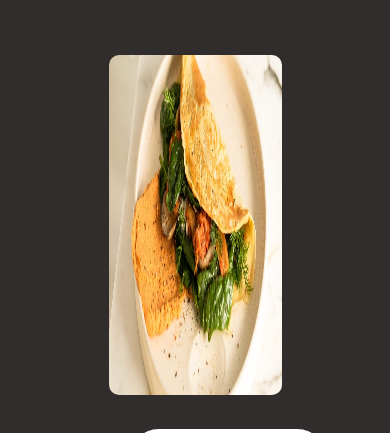
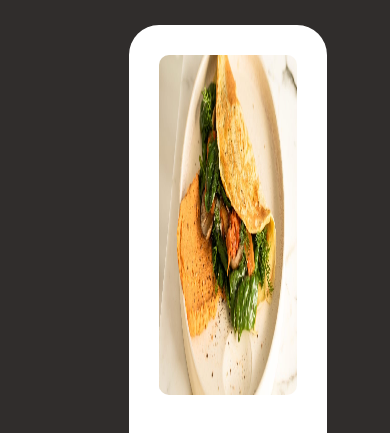
Before and after one commit to Erinayo0000/Recipe-page, a plain HTML site: page recipe-page-main/index.html in a window 390 px wide. Shown: the top 433 px of the page. Drawn offline with Linux system fonts and the light colour scheme; a web font is replaced by a local one.

Commit message:
still trying to figure out the media query

```diff
--- a/recipe-page-main/index.html
+++ b/recipe-page-main/index.html
@@ -13,7 +13,7 @@
 
 </head>
 <body>
-  <div class="hidden-image"> <img src="./assets/images/image-omelette.jpeg" alt=""></div>
+
   <main id="main_page">
     <div class=".img-1"><img src="./assets/images/image-omelette.jpeg" alt=""></div>
 
--- a/recipe-page-main/style.css
+++ b/recipe-page-main/style.css
@@ -163,11 +163,8 @@ span{
         padding: 12px;
         margin: 10px;
       }
-      @media screen and (max-width:1440px)  {
-        .hidden-image{
-            display: none;
-        }
-      }
+
+
       @media  screen and (max-width:600px){
         body{
            background-color: var(--Dark_Charcoal);
@@ -176,8 +173,5 @@ span{
             border: none;
             border-radius: none;
         }
-        .hidden-image{
-            display: block;
-        }
 
       }
```
